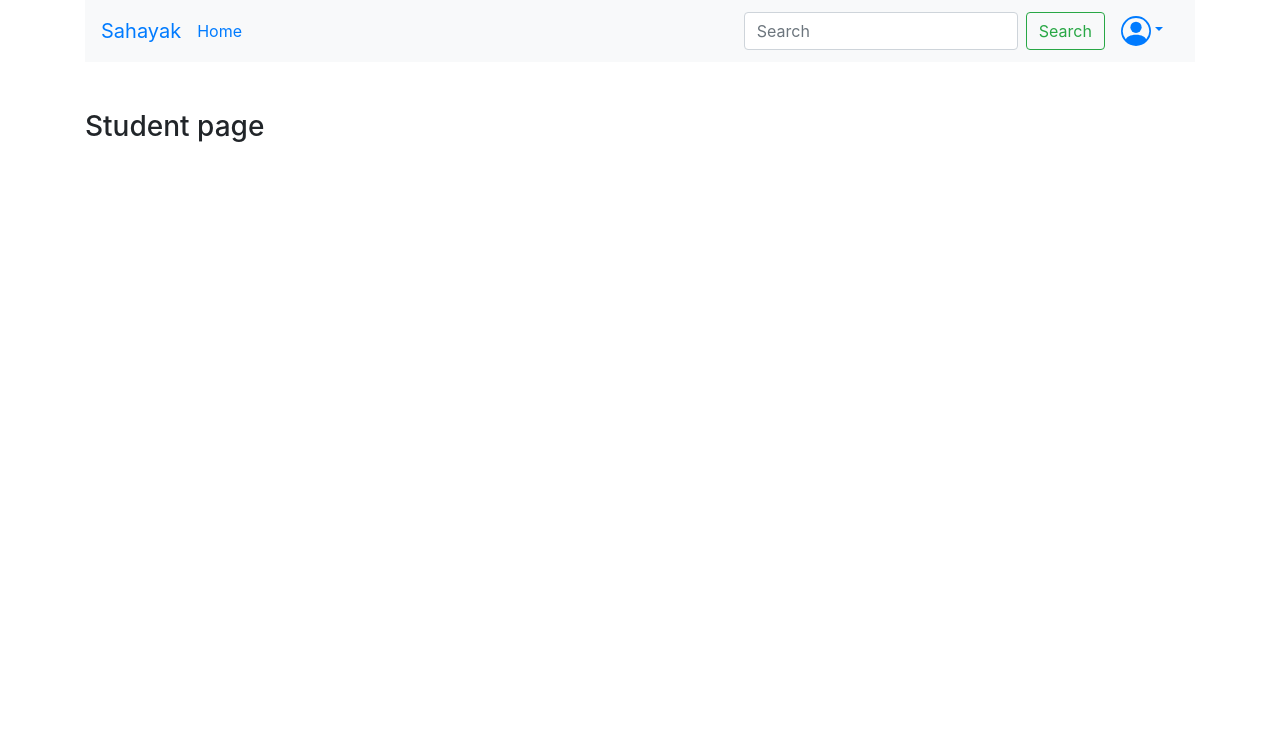
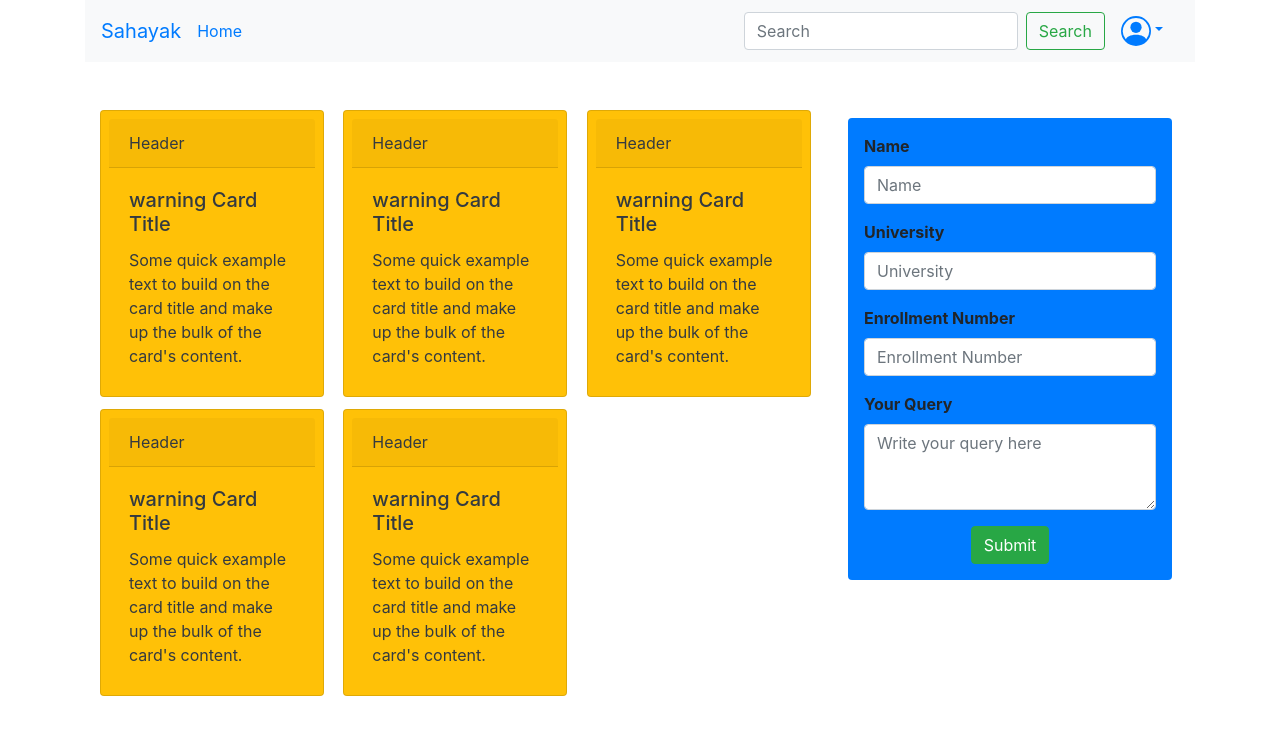
Before and after one commit to nmbaibhab/Sahayak, a React (Create React App) app in the folder client/: page /student in a window 1280 px wide. Shown: the top 734 px of the page. Built offline with nearby package versions, Linux system fonts and the light colour scheme.

Commit message:
student page customized

```diff
--- /dev/null
+++ b/client/src/components/Datacard/Card.js
@@ -0,0 +1,35 @@
+import React from "react";
+import PropTypes from 'prop-types'
+import Card from 'react-bootstrap/Card'
+// import Col from "react-bootstrap/Col";
+const CardComponent = ({bgcolor}) => {
+  return (
+    <div>
+
+      <Card
+        bg={bgcolor === null ? "dark" : bgcolor}
+        text={bgcolor !== null ? "dark" : "white"}
+        style={{ width: "14rem" }}
+        className=" p-2 "
+      >
+        <Card.Header>Header</Card.Header>
+        <Card.Body>
+          <Card.Title>{bgcolor} Card Title </Card.Title>
+          <Card.Text>
+            Some quick example text to build on the card title and make up the
+            bulk of the card's content.
+          </Card.Text>
+        </Card.Body>
+      </Card>
+
+    </div>
+  );
+};
+
+Card.propTypes = {
+    bgcolor: PropTypes.string,
+  }
+
+
+
+export default CardComponent;
--- /dev/null
+++ b/client/src/components/Form/Studentform.js
@@ -0,0 +1,34 @@
+import React from "react";
+import Form from 'react-bootstrap/Form'
+import Button from 'react-bootstrap/Button'
+
+const StudentForm = () => {
+  return (
+    <div className="p-2">
+      <Form className="bg-primary p-3 rounded">
+        <Form.Group controlId="exampleForm.ControlInput1">
+          <Form.Label  className="font-weight-bold">Name</Form.Label>
+          <Form.Control type="Text" placeholder="Name" />
+        </Form.Group>
+        <Form.Group controlId="exampleForm.ControlInput1">
+          <Form.Label className="font-weight-bold">University</Form.Label>
+          <Form.Control type="Text" placeholder="University" />
+        </Form.Group>
+        <Form.Group controlId="exampleForm.ControlInput1">
+          <Form.Label className="font-weight-bold">Enrollment Number</Form.Label>
+          <Form.Control type="Text" placeholder="Enrollment Number" />
+        </Form.Group>
+
+        <Form.Group controlId="exampleForm.ControlTextarea1">
+          <Form.Label className="font-weight-bold"> Your Query</Form.Label>
+          <Form.Control as="textarea" rows={3} placeholder="Write your query here"/>
+        </Form.Group>
+        <div className="text-center">
+        <Button variant="success">Submit</Button>
+        </div>
+      </Form>
+    </div>
+  );
+};
+
+export default StudentForm;
--- a/client/src/pages/student.js
+++ b/client/src/pages/student.js
@@ -1,11 +1,30 @@
-import React from 'react'
+import React from "react";
+import Col from "react-bootstrap/Col";
+import Container from "react-bootstrap/Container";
+import Row from "react-bootstrap/Row";
+import CardComponent from "../components/Datacard/Card";
+import CardColumns from "react-bootstrap/CardColumns";
+import StudentForm from "../components/Form/Studentform";
 
 const Student = () => {
-    return (
-        <div>
-            <h3>Student page</h3>
-        </div>
-    )
-}
+  return (
+    <Container>
+      <Row>
+        <Col xs={12} md={8} lg={8}>
+          <CardColumns >
+            <CardComponent bgcolor="warning" />
+            <CardComponent bgcolor="warning" />
+            <CardComponent bgcolor="warning" />
+            <CardComponent bgcolor="warning" />
+            <CardComponent bgcolor="warning" />
+          </CardColumns>
+        </Col>
+        <Col xs={6} md={4}>
+          <StudentForm/>
+        </Col>
+      </Row>
+    </Container>
+  );
+};
 
-export default Student
+export default Student;
```
Also changed, not shown: client/src/components/Form/Teacherform.js (added), client/src/components/Form/student.form.js (deleted), client/src/components/Form/teacher.form.js (deleted), 1 other file (tests, documents, lock files or other folders).
